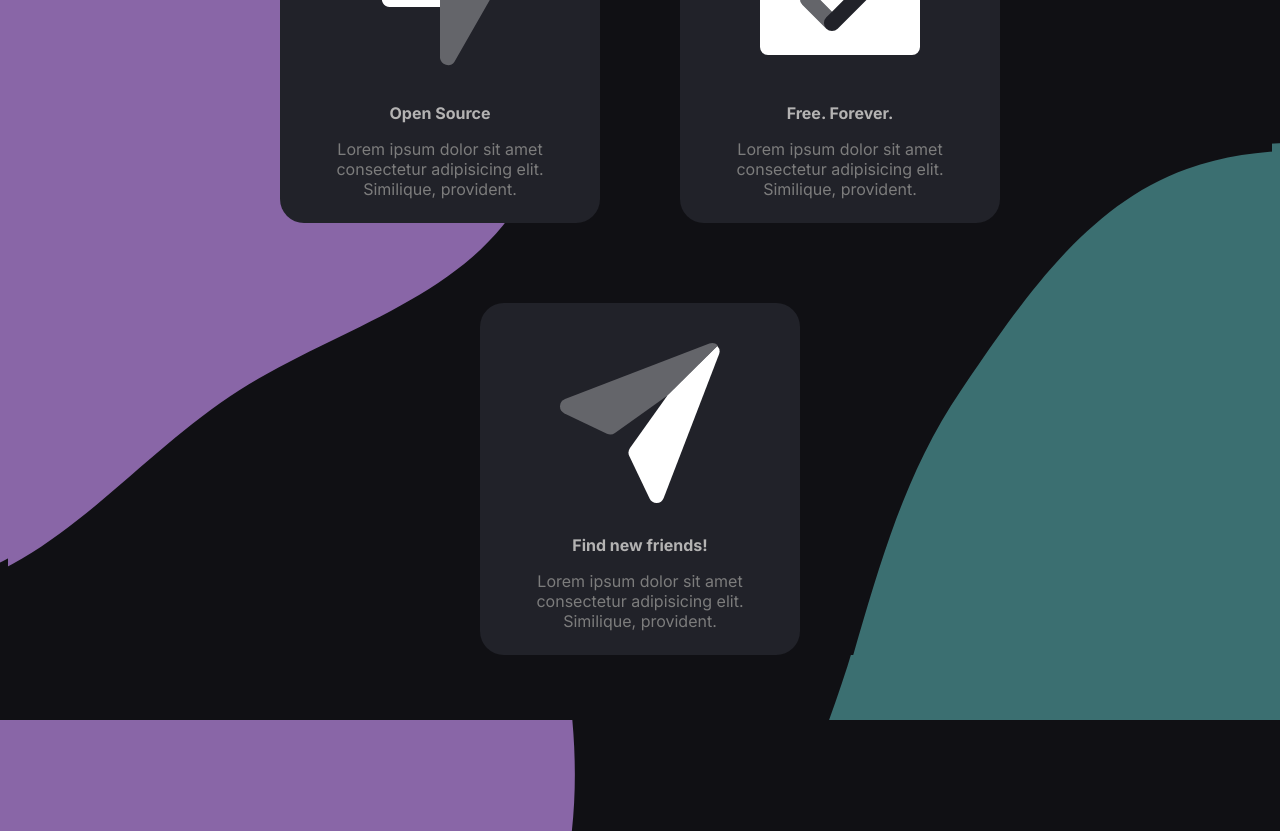
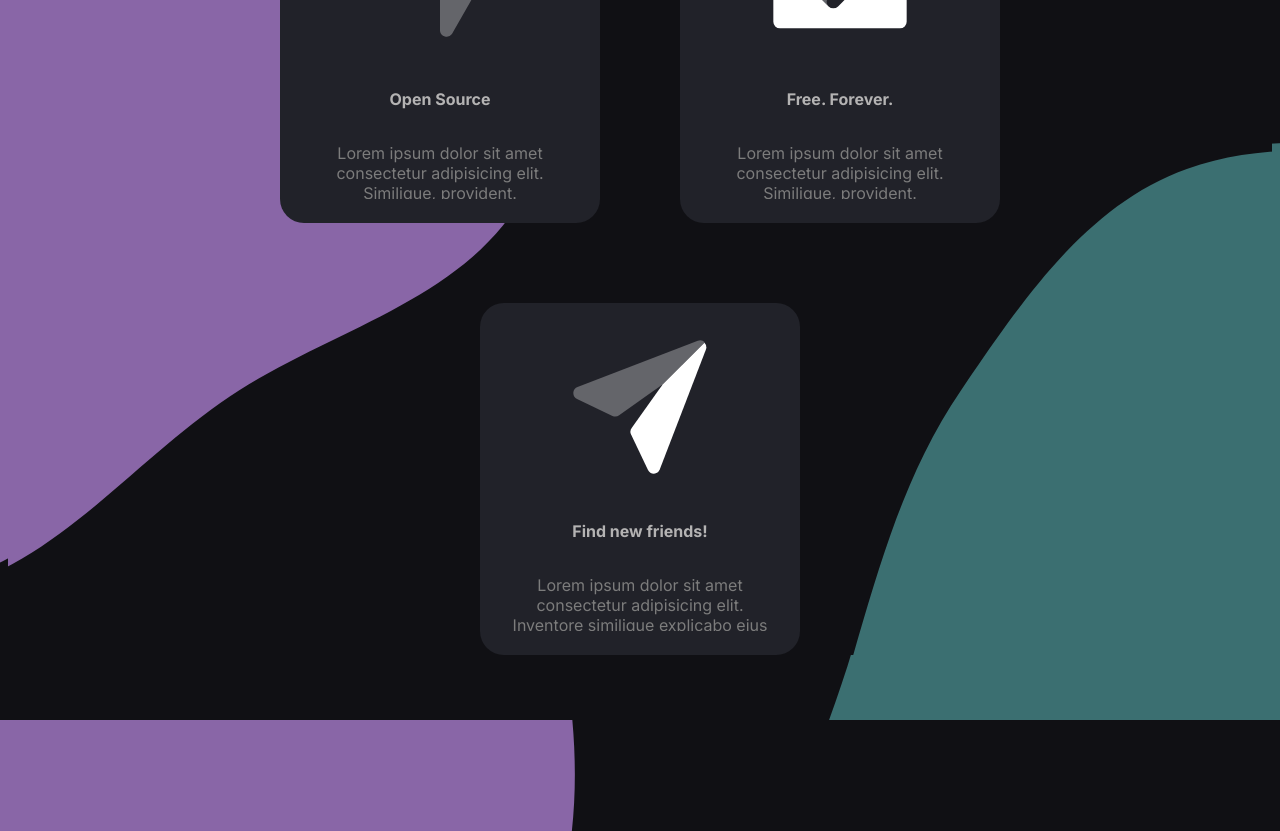
Before and after one commit to Lightable/lightable.app, a SvelteKit app: page / in a window 1280 px wide. Shown: the part 880-1711 px from the top of the page. Built offline with nearby package versions, Linux system fonts and the light colour scheme.

Commit message:
fix: small updates to display of feature

```diff
--- a/src/components/Features.svelte
+++ b/src/components/Features.svelte
@@ -28,7 +28,7 @@
         </div>
         <div class="description">
             <p>
-                Lorem ipsum dolor sit amet consectetur adipisicing elit. Similique, provident.
+                Lorem ipsum dolor sit amet consectetur adipisicing elit. Inventore similique explicabo eius libero ea, numquam officiis expedita quam minus? Veritatis velit recusandae assumenda quae laboriosam architecto fugiat hic ad excepturi. Tempora alias ea minima error eaque dolore at ratione! Voluptatum, repellat, pariatur voluptatem ad iure consequuntur a nesciunt eaque sed amet perferendis tempore id iste veniam praesentium quaerat, maxime laboriosam sint! Necessitatibus dolorum fugit fugiat. Molestiae similique ducimus possimus veritatis laboriosam? Cum libero, molestiae fugiat ipsum facilis ab cupiditate fugit.
             </p>
         </div>
     </div>
@@ -43,6 +43,12 @@
         flex-wrap: wrap;
         justify-content: center;
         gap: 5em;
+    }
+    svg {
+        min-width: 10em;
+        max-width: 10em;
+        min-height: 10em;
+        max-height: 10em;
     }
     path { fill: white;}
     .feature {
@@ -62,9 +68,16 @@
             font-weight: bold;
             color: var(--color-primary);
         }
+        .description::-webkit-scrollbar {
+            display: none;
+        }
         .description {
             text-align: center;
             color: var(--color-secondary);
+            overflow-y: scroll;
+            max-height: 3.5em;
+            -ms-overflow-style: none;
+            scrollbar-width: none;
         }
     }
     @media screen and (max-width: 523px) {
```
